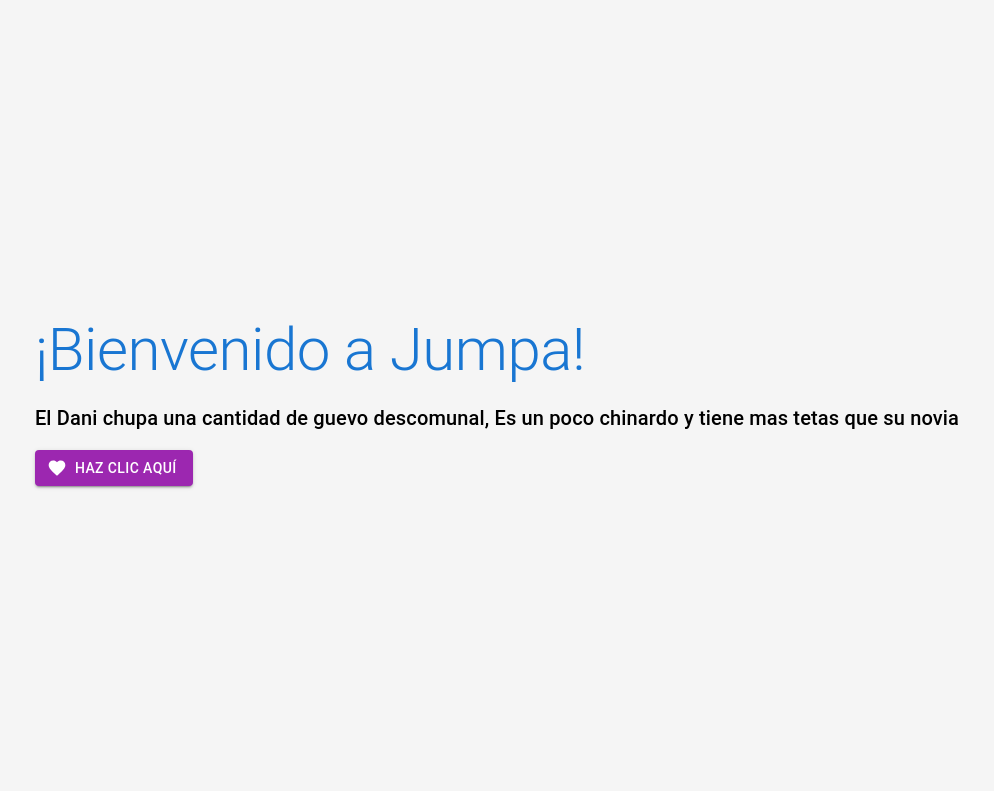
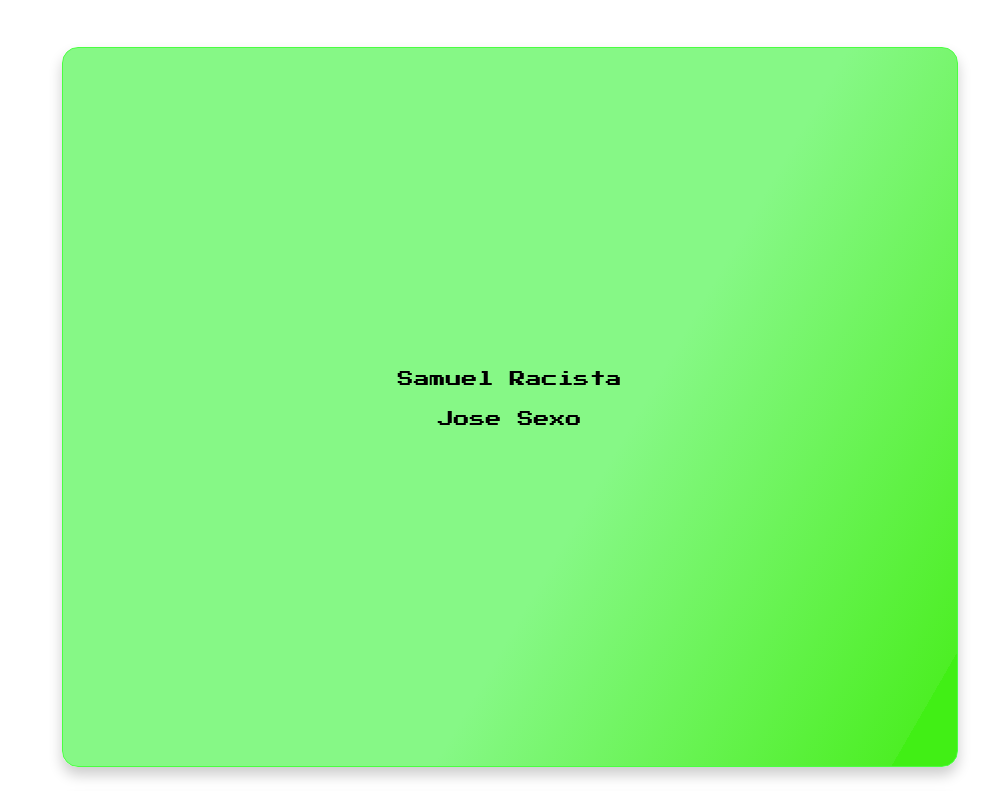
Before and after one commit to RicardoCVS/Jumpa, a React (Create React App) app in the folder src/main/jumpa-react/: page / in a window 1280 px wide. Shown: the top 791 px of the page, without its empty margins (143-1137 px from the left). Built offline with nearby package versions, Linux system fonts and the light colour scheme.

Commit message:
Powerpoint

```diff
--- a/src/main/jumpa-react/public/index.html
+++ b/src/main/jumpa-react/public/index.html
@@ -10,34 +10,13 @@
       content="Web site created using create-react-app"
     />
     <link rel="apple-touch-icon" href="%PUBLIC_URL%/logo192.png" />
-    <!--
-      manifest.json provides metadata used when your web app is installed on a
-      user's mobile device or desktop. See https://developers.google.com/web/fundamentals/web-app-manifest/
-    -->
     <link rel="manifest" href="%PUBLIC_URL%/manifest.json" />
-    <!--
-      Notice the use of %PUBLIC_URL% in the tags above.
-      It will be replaced with the URL of the `public` folder during the build.
-      Only files inside the `public` folder can be referenced from the HTML.
-
-      Unlike "/favicon.ico" or "favicon.ico", "%PUBLIC_URL%/favicon.ico" will
-      work correctly both with client-side routing and a non-root public URL.
-      Learn how to configure a non-root public URL by running `npm run build`.
-    -->
+    <link href="https://fonts.googleapis.com/css?family=Press+Start+2P" rel="stylesheet">
+    <link href="https://unpkg.com/nes.css@2.3.0/css/nes.min.css" rel="stylesheet" />
     <title>React App</title>
   </head>
   <body>
     <noscript>You need to enable JavaScript to run this app.</noscript>
     <div id="root"></div>
-    <!--
-      This HTML file is a template.
-      If you open it directly in the browser, you will see an empty page.
-
-      You can add webfonts, meta tags, or analytics to this file.
-      The build step will place the bundled scripts into the <body> tag.
-
-      To begin the development, run `npm start` or `yarn start`.
-      To create a production bundle, use `npm run build` or `yarn build`.
-    -->
   </body>
 </html>
--- a/src/main/jumpa-react/src/App.css
+++ b/src/main/jumpa-react/src/App.css
@@ -1,38 +1,76 @@
-.App {
-  text-align: center;
+.flip-card {
+  background-color: transparent;
+  width: 70vw;
+  height: 90vh;
+  perspective: 10000px;
+  font-family:"Press Start 2P";
+  margin: 2%;
 }
 
-.App-logo {
-  height: 40vmin;
-  pointer-events: none;
+.flip-card-inner {
+  position: relative;
+  top: 3%;
+  left: 20%;
+  width: 70vw;
+  height: 90vh;
+  text-align: center;
+  transition: transform 0.8s;
+  transform-style: preserve-3d;
 }
 
-@media (prefers-reduced-motion: no-preference) {
-  .App-logo {
-    animation: App-logo-spin infinite 20s linear;
-  }
+.flip-card.flipped .flip-card-inner {
+  transform: rotateY(180deg);
 }
 
-.App-header {
-  background-color: #282c34;
-  min-height: 100vh;
+.flip-card-front, .flip-card-back {
+  box-shadow: 0 8px 14px 0 rgba(0,0,0,0.2);
+  position: absolute;
   display: flex;
   flex-direction: column;
-  align-items: center;
   justify-content: center;
-  font-size: calc(10px + 2vmin);
-  color: white;
+  width: 100%;
+  height: 100%;
+  -webkit-backface-visibility: hidden;
+  backface-visibility: hidden;
+  border: 1px solid rgb(74, 255, 65);
+  border-radius: 1rem;
+
+}
+.flip-card-back{
+  display: grid;
+  grid-template-columns:  50% 50%;
+  grid-template-rows: 10% 90%;
+  grid-gap: 10px;
+}
+.imgBack{
+  grid-column: 1;
+  grid-row: 1 /span 2;
+  margin: 5%;
+  width: 90%;
+  height: 90%;
+}
+.tituloBack{
+  margin: 5%;
+  grid-column: 2;
+  grid-row: 1;
+}
+.texto{
+  grid-column: 2;
+  grid-row: 2;
 }
 
-.App-link {
-  color: #61dafb;
+.flip-card-front {
+  /* background-image:url('../public/img/fondo.png');
+  background-size: 70vw 90vh; */
+  background: linear-gradient(120deg, rgb(134, 248, 134) 60%, rgb(77, 239, 37) 95%,
+     rgb(27, 244, 31) 40%, rgb(65, 239, 21) 48%);
+  color: rgb(0, 0, 0);
 }
 
-@keyframes App-logo-spin {
-  from {
-    transform: rotate(0deg);
-  }
-  to {
-    transform: rotate(360deg);
-  }
+.flip-card-back {
+  background: linear-gradient(120deg, rgb(206, 249, 203) 30%, rgb(194, 250, 191) 88%,
+     rgb(196, 255, 198) 40%, rgb(161, 237, 123) 78%);
+  color: rgb(0, 0, 0);
+  transform: rotateY(180deg);
+  transform-style: preserve-3d;
 }
--- a/src/main/jumpa-react/src/App.js
+++ b/src/main/jumpa-react/src/App.js
@@ -1,46 +1,28 @@
-import React from 'react';
-import { Container, Typography, Box, Button } from '@mui/material';
-import { styled } from '@mui/system';
-import { Favorite } from '@mui/icons-material';
+import './App.css';
+import { useState } from 'react';
 
-const StyledContainer = styled(Container)({
-  display: 'flex',
-  flexDirection: 'column',
-  alignItems: 'center',
-  justifyContent: 'center',
-  minHeight: '100vh',
-  backgroundColor: '#f5f5f5',
-});
+function Card({ titleFront, textFront, imagenfront, titleBack, textBack, imagenBack}) {
+  const [flipped, setFlipped] = useState(false);
 
-const Title = styled(Typography)({
-  marginBottom: '1rem',
-});
+  const handleClick = () => {
+    setFlipped(!flipped);
+  };
 
-const StyledButton = styled(Button)({
-  marginTop: '1rem',
-});
-
-function App() {
   return (
-    <StyledContainer>
-      <Box>
-        <Title variant="h2" color="primary">
-          ¡Bienvenido a Jumpa!
-        </Title>
-        <Typography variant="h6">
-          El Dani chupa una cantidad de guevo descomunal,
-          Es un poco chinardo y tiene mas tetas que su novia
-        </Typography>
-        <StyledButton
-          variant="contained"
-          color="secondary"
-          startIcon={<Favorite />}
-        >
-          Haz clic aquí
-        </StyledButton>
-      </Box>
-    </StyledContainer>
+    <div className={`flip-card ${flipped ? 'flipped' : ''}`} onClick={handleClick}>
+      <div className="flip-card-inner">
+        <div className="flip-card-front">
+          <p>{titleFront}</p>
+          <p>{textFront}</p>
+        </div>
+        <div className="flip-card-back">
+          <img className="imgBack" src={imagenBack}/>
+          <h1 className='tituloBack'>{titleBack}</h1>
+          <p className="texto">{textBack}</p>
+        </div>
+      </div>
+    </div>
   );
 }
 
-export default App;
+export default Card;
--- a/src/main/jumpa-react/src/index.js
+++ b/src/main/jumpa-react/src/index.js
@@ -1,17 +1,21 @@
 import React from 'react';
 import ReactDOM from 'react-dom/client';
 import './index.css';
-import App from './App';
+import Card from './App';
 import reportWebVitals from './reportWebVitals';
 
 const root = ReactDOM.createRoot(document.getElementById('root'));
+const rutaImagen = process.env.PUBLIC_URL + '/img/samuel.jpg';
 root.render(
   <React.StrictMode>
-    <App />
+     <Card titleFront="Samuel Racista" textFront="Jose Sexo"
+     imagenBack = {rutaImagen} titleBack="Samuel Eto"
+     textBack="dsad"/>
+     <Card titleFront="Samuel Racista" textFront="Jose Sexo"
+     imagenBack = {rutaImagen} titleBack="Samuel Eto"
+     textBack="adsad"/>
   </React.StrictMode>
+
 );
 
-// If you want to start measuring performance in your app, pass a function
-// to log results (for example: reportWebVitals(console.log))
-// or send to an analytics endpoint. Learn more: https://bit.ly/CRA-vitals
 reportWebVitals();
```
Also changed, not shown: src/main/jumpa-react/public/img/samuel.jpg (added).
